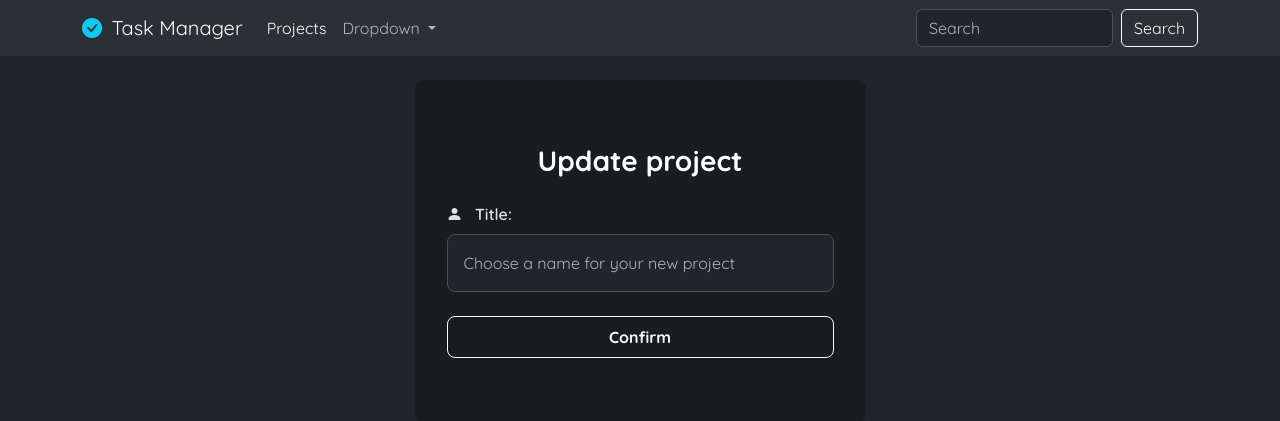
After one commit to deviantcoder/task-manager, a Django app: template apps/tasks/templates/tasks/project_update.html in a window 1280 px wide. The commit adds this page. Shown: the top 421 px of the page. Run offline with Django 5.2, Linux system fonts and the light colour scheme; the template is opened without the code that fills it: values that come from a table or form of the project are taken from there, others are empty; some libraries are stand-ins or nearby versions.

Commit message:
feat(tasks): add project update view and template

```diff
--- a/apps/tasks/templates/tasks/project_detail.html
+++ b/apps/tasks/templates/tasks/project_detail.html
@@ -8,16 +8,16 @@
     <main class="container my-4" id="project-detail">
 		<div class="d-flex flex-column flex-md-row justify-content-between align-items-start align-items-md-center mb-3 gap-3 bg-dark-subtle p-3 rounded-3">
 			<div>
-				<h3 class="mb-1">Tech Tasks</h3>
+				<h3 class="mb-1">{{ project.title }}</h3>
 				<p class="text-secondary small mb-0">
 					{{ active_tasks|length }} task{{ active_tasks|length|pluralize:'s' }} • {{ completed_tasks|length }} completed
 				</p>
 			</div>
 			<div class="d-flex gap-2">
-				<button class="btn btn-sm rounded-3 btn-outline-light">
+				<a href="{% url 'tasks:project_update' project.id %}" class="btn btn-sm rounded-3 btn-outline-light">
 					<i class="bi bi-pencil"></i>
 					Edit
-				</button>
+				</a>
 				<button class="btn btn-sm rounded-3 btn-outline-danger">
 					<i class="bi bi-trash"></i>
 					Delete
--- /dev/null
+++ b/apps/tasks/templates/tasks/project_update.html
@@ -0,0 +1,38 @@
+{% extends '_base.html' %}
+
+{% load widget_tweaks %}
+
+{% block head_title %}
+    Update project
+{% endblock head_title %}
+
+{% block content %}
+    <div class="container mt-4">
+        <div class="row justify-content-center">
+            <div class="col-md-5 col-lg-5">
+                <div class="card rounded-3 p-3 py-5 border-0 bg-dark-subtle">
+                    <div class="card-body text-center">
+                        <h3 class="card-title mb-4 fw-bold text-white">Update project</h3>
+                        <form method="POST">
+                            {% csrf_token %}
+                            <div class="mb-3 text-start">
+                                <i class="bi bi-person-fill me-2"></i>
+                                {{ form.title|add_label_class:'form-label fw-semibold' }}
+                                {% render_field form.title class="form-control p-3 rounded-3" placeholder="Choose a name for your new project" %}
+                            </div>
+                            {% if form.non_field_errors %}
+                                <div class="alert alert-danger alert-dismissible fade show" role="alert">
+                                    {% for error in form.non_field_errors %}
+                                        {{ error }}
+                                    {% endfor %}
+                                    <button type="button" class="btn-close" data-bs-dismiss="alert" aria-label="Close"></button>
+                                </div>
+                            {% endif %}
+                            <button type="submit" class="btn btn-outline-light w-100 mt-2 rounded-3 p-2 fw-bold">Confirm</button>
+                        </form>
+                    </div>
+                </div>
+            </div>
+        </div>
+    </div>
+{% endblock content %}
--- a/apps/tasks/urls.py
+++ b/apps/tasks/urls.py
@@ -8,4 +8,5 @@ urlpatterns = [
     path('projects/', views.project_list, name='project_list'),
     path('projects/create/', views.project_create, name='project_create'),
     path('projects/<uuid:project_id>/', views.project_detail, name='project_detail'),
+    path('projects/<uuid:project_id>/update/', views.project_update, name='project_update'),
 ]
```
Also changed, not shown: apps/tasks/views.py (+19 -0 lines).
